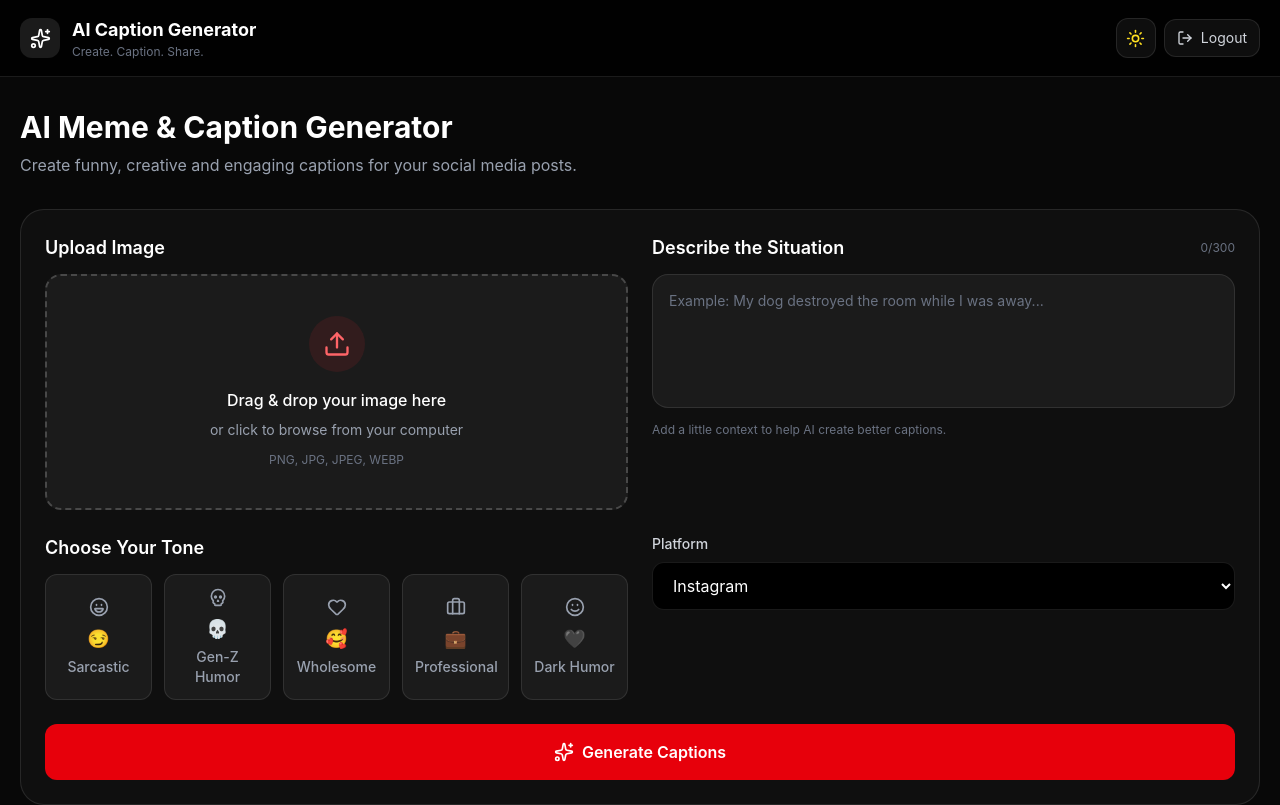
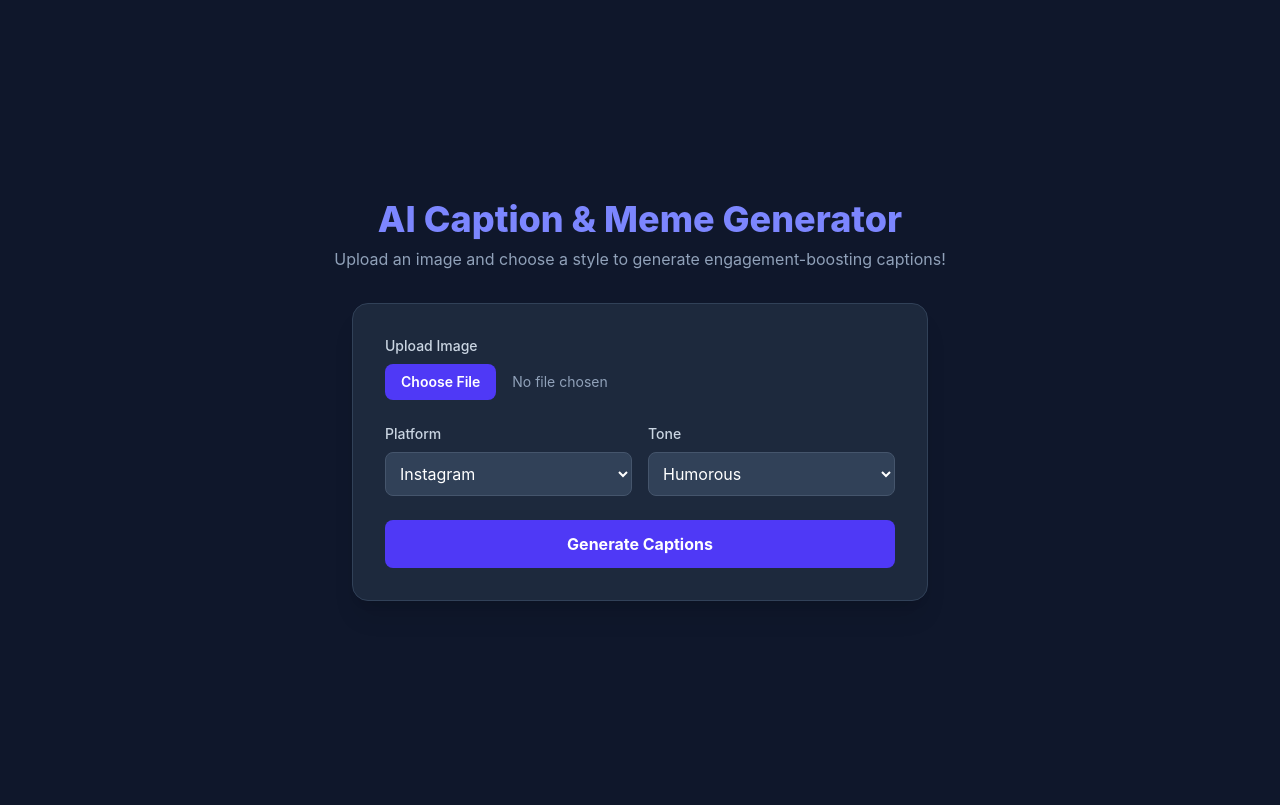
Before and after one commit to NityaVasireddy/GEFORCE, a React (Vite) app: page / in a window 1280 px wide. Shown: the top 805 px of the page. Built offline with nearby package versions, Linux system fonts and the light colour scheme; no server answers.

Commit message:
Update project

```diff
--- a/src/App.jsx
+++ b/src/App.jsx
@@ -1,583 +1,141 @@
-import { useEffect, useState } from "react";
-import { onAuthStateChanged, signOut } from "firebase/auth";
-
-import { auth } from "./firebase";
-
-import Header from "./components/Header";
-import ImageUpload from "./components/ImageUpload";
-import DescriptionInput from "./components/DescriptionInput";
-import ToneSelector from "./components/ToneSelector";
-import GenerateButton from "./components/GenerateButton";
-import ResultsGrid from "./components/ResultsGrid";
-import HashtagSuggestions from "./components/HashtagSuggestions";
-import MemeSuggestions from "./components/MemeSuggestions";
-import MemePreview from "./components/MemePreview";
-import HistoryFavorites from "./components/HistoryFavorites";
-
-/* =========================
-   Convert File to Base64
-========================= */
-
-const getBase64 = (file) => {
-  return new Promise((resolve, reject) => {
-    const reader = new FileReader();
-
-    reader.readAsDataURL(file);
-
-    reader.onload = () => resolve(reader.result);
-
-    reader.onerror = (error) => reject(error);
-  });
-};
+import React, { useState } from 'react';
 
 function App() {
-  /* =========================
-     Authentication
-  ========================= */
+  const [file, setFile] = useState(null);
+  const [preview, setPreview] = useState(null);
+  const [platform, setPlatform] = useState('Instagram');
+  const [tone, setTone] = useState('Humorous');
+  const [captions, setCaptions] = useState([]);
+  const [loading, setLoading] = useState(false);
+  const [error, setError] = useState('');
 
-  const [user, setUser] = useState(null);
-
-  /* =========================
-     Theme
-  ========================= */
-
-  const [darkMode, setDarkMode] = useState(() => {
-    const savedTheme = localStorage.getItem("theme");
-
-    if (savedTheme) {
-      return savedTheme === "dark";
-    }
-
-    return true;
-  });
-
-  /* =========================
-     Main States
-  ========================= */
-
-  const [image, setImage] = useState(null);
-
-  const [description, setDescription] = useState("");
-
-  const [tone, setTone] = useState("Funny");
-
-  const [platform, setPlatform] = useState("Instagram");
-
-  /* =========================
-     Caption States
-  ========================= */
-
-  const [captions, setCaptions] = useState([]);
-
-  const [selectedCaption, setSelectedCaption] = useState("");
-
-  const [aiSuggestions, setAiSuggestions] = useState([]);
-
-  const [loading, setLoading] = useState(false);
-
-  /* =========================
-     Firebase Auth Listener
-  ========================= */
-
-  useEffect(() => {
-    const unsubscribe = onAuthStateChanged(
-      auth,
-      (currentUser) => {
-        setUser(currentUser);
-      }
-    );
-
-    return () => unsubscribe();
-  }, []);
-
-  /* =========================
-     Theme Effect
-  ========================= */
-
-  useEffect(() => {
-    if (darkMode) {
-      document.documentElement.classList.remove("light");
-
-      document.documentElement.classList.add("dark");
-
-      localStorage.setItem("theme", "dark");
-    } else {
-      document.documentElement.classList.remove("dark");
-
-      document.documentElement.classList.add("light");
-
-      localStorage.setItem("theme", "light");
-    }
-  }, [darkMode]);
-
-  /* =========================
-     Logout
-  ========================= */
-
-  const handleLogout = async () => {
-    try {
-      await signOut(auth);
-    } catch (error) {
-      console.error("Logout error:", error);
+  const handleFileChange = (e) => {
+    const selectedFile = e.target.files[0];
+    if (selectedFile) {
+      setFile(selectedFile);
+      setPreview(URL.createObjectURL(selectedFile));
     }
   };
 
-  /* =========================
-     Generate Captions
-  ========================= */
-
-  const handleGenerate = async () => {
-    if (!description.trim() && !image) {
-      alert(
-        "Please upload an image or enter a description."
-      );
-
+  const handleGenerate = async (e) => {
+    e.preventDefault();
+    if (!file) {
+      setError('Please upload an image first.');
       return;
     }
 
     setLoading(true);
+    setError('');
+    setCaptions([]);
+
+    const formData = new FormData();
+    formData.append('image', file);
+    formData.append('platform', platform);
+    formData.append('tone', tone);
 
     try {
-      /* =========================
-         1. Extract Exact Base64 Image
-      ========================= */
-
-      let imageBase64 = null;
-
-      if (image?.base64) {
-        imageBase64 = image.base64;
-      } else if (image?.preview) {
-        imageBase64 = image.preview;
-      } else if (typeof image === "string") {
-        imageBase64 = image;
-      } else if (image instanceof File) {
-        imageBase64 = await getBase64(image);
-      } else if (image?.file instanceof File) {
-        imageBase64 = await getBase64(image.file);
-      }
-
-      console.log(
-        "Image Base64 available:",
-        !!imageBase64
-      );
-
-      /* =========================
-         2. Backend API Request
-      ========================= */
-
-      const response = await fetch(
-        "http://localhost:5000/api/generate",
-        {
-          method: "POST",
-
-          headers: {
-            "Content-Type": "application/json",
-          },
-
-          body: JSON.stringify({
-            description,
-            tone,
-            platform,
-            imageBase64,
-          }),
-        }
-      );
-
-      if (!response.ok) {
-        throw new Error(
-          `Server error: ${response.status}`
-        );
-      }
+      const response = await fetch('https://geforce-backend.onrender.com/generate-caption', {
+        method: 'POST',
+        body: formData,
+      });
 
       const data = await response.json();
 
-      console.log("Backend response:", data);
-
-      /* =========================
-         3. Captions
-      ========================= */
-
-      if (
-        data.success &&
-        Array.isArray(data.captions)
-      ) {
-        const formattedCaptions =
-          data.captions.map((item, index) => {
-            if (typeof item === "string") {
-              return {
-                id: Date.now() + index,
-                caption: item,
-              };
-            }
-
-            return {
-              id:
-                item.id ||
-                Date.now() + index,
-
-              caption:
-                item.caption ||
-                item.text ||
-                "",
-            };
-          });
-
-        setCaptions(formattedCaptions);
-
-        if (formattedCaptions.length > 0) {
-          setSelectedCaption(
-            formattedCaptions[0].caption
-          );
-        }
-      } else {
-        setCaptions([]);
-        setSelectedCaption("");
+      if (!response.ok) {
+        throw new Error(data.error || 'Failed to generate captions.');
       }
 
-      /* =========================
-         4. Hashtags
-      ========================= */
-
-      if (Array.isArray(data.hashtags)) {
-        setAiSuggestions(data.hashtags);
-      } else {
-        setAiSuggestions([]);
-      }
-
-      /* =========================
-         5. Save History
-      ========================= */
-
-      const firstCaption =
-        data.captions?.[0];
-
-      const historyCaption =
-        typeof firstCaption === "string"
-          ? firstCaption
-          : firstCaption?.caption ||
-            firstCaption?.text ||
-            "";
-
-      const historyItem = {
-        id: Date.now(),
-
-        description,
-
-        tone,
-
-        platform,
-
-        caption: historyCaption,
-
-        date: new Date().toLocaleString(),
-      };
-
-      const oldHistory =
-        JSON.parse(
-          localStorage.getItem(
-            "captionHistory"
-          )
-        ) || [];
-
-      localStorage.setItem(
-        "captionHistory",
-        JSON.stringify([
-          historyItem,
-          ...oldHistory,
-        ])
-      );
-    } catch (error) {
-      console.error(
-        "Generation error:",
-        error
-      );
-
-      alert(
-        "Unable to connect to the backend. Please make sure your backend server is running on port 5000."
-      );
+      setCaptions(data.captions || []);
+    } catch (err) {
+      setError(err.message || 'Error connecting to the backend server.');
     } finally {
       setLoading(false);
     }
   };
 
-  /* =========================
-     Select Caption
-  ========================= */
+  return (
+    <div className="min-h-screen bg-slate-900 text-white flex flex-col items-center justify-center p-6">
+      <header className="mb-8 text-center">
+        <h1 className="text-4xl font-extrabold text-indigo-400 mb-2">AI Caption & Meme Generator</h1>
+        <p className="text-slate-400">Upload an image and choose a style to generate engagement-boosting captions!</p>
+      </header>
 
-  const handleSelectCaption = (item) => {
-    const text =
-      typeof item === "string"
-        ? item
-        : item?.caption || "";
-
-    setSelectedCaption(text);
-  };
-
-  /* =========================
-     UI
-  ========================= */
-
-  return (
-    <div
-      className={`min-h-screen transition-colors duration-300 ${
-        darkMode
-          ? "bg-[#080808] text-white"
-          : "bg-[#f5f5f5] text-black"
-      }`}
-    >
-      {/* Header */}
-
-      <Header
-        darkMode={darkMode}
-        setDarkMode={setDarkMode}
-        onLogout={handleLogout}
-      />
-
-      <main className="mx-auto max-w-7xl px-5 py-8">
-
-        {/* =========================
-            Page Heading
-        ========================= */}
-
-        <div className="mb-8">
-
-          <h1
-            className={`text-3xl font-bold ${
-              darkMode
-                ? "text-white"
-                : "text-black"
-            }`}
-          >
-            AI Meme & Caption Generator
-          </h1>
-
-          <p
-            className={`mt-2 ${
-              darkMode
-                ? "text-gray-400"
-                : "text-gray-600"
-            }`}
-          >
-            Create funny, creative and engaging
-            captions for your social media posts.
-          </p>
-
-          {user && (
-            <p
-              className={`mt-2 text-sm ${
-                darkMode
-                  ? "text-gray-500"
-                  : "text-gray-500"
-              }`}
-            >
-              Welcome,{" "}
-              {user.displayName ||
-                user.email}
-            </p>
-          )}
-        </div>
-
-        {/* =========================
-            Input Section
-        ========================= */}
-
-        <section
-          className={`rounded-3xl border p-6 transition-colors ${
-            darkMode
-              ? "border-white/10 bg-white/[0.03]"
-              : "border-black/10 bg-white shadow-sm"
-          }`}
-        >
-
-          <div className="grid grid-cols-1 gap-6 lg:grid-cols-2">
-
-            {/* Image */}
-
-            <div>
-              <ImageUpload
-                image={image}
-                setImage={setImage}
-              />
-            </div>
-
-            {/* Description */}
-
-            <div>
-              <DescriptionInput
-                description={description}
-                setDescription={
-                  setDescription
-                }
-              />
-            </div>
-
+      <main className="w-full max-w-xl bg-slate-800 p-8 rounded-2xl shadow-xl border border-slate-700">
+        <form onSubmit={handleGenerate} className="space-y-6">
+          <div>
+            <label className="block text-sm font-medium mb-2 text-slate-300">Upload Image</label>
+            <input
+              type="file"
+              accept="image/*"
+              onChange={handleFileChange}
+              className="w-full text-sm text-slate-400 file:mr-4 file:py-2 file:px-4 file:rounded-lg file:border-0 file:text-sm file:font-semibold file:bg-indigo-600 file:text-white hover:file:bg-indigo-500 cursor-pointer"
+            />
           </div>
 
-          {/* Tone + Platform */}
+          {preview && (
+            <div className="mt-4 flex justify-center">
+              <img src={preview} alt="Upload preview" className="max-h-60 rounded-lg border border-slate-600 object-cover" />
+            </div>
+          )}
 
-          <div className="mt-6 grid grid-cols-1 gap-6 md:grid-cols-2">
-
-            {/* Tone */}
-
-            <ToneSelector
-              tone={tone}
-              setTone={setTone}
-            />
-
-            {/* Platform */}
-
+          <div className="grid grid-cols-2 gap-4">
             <div>
-
-              <label
-                className={`mb-2 block text-sm font-medium ${
-                  darkMode
-                    ? "text-gray-300"
-                    : "text-gray-700"
-                }`}
-              >
-                Platform
-              </label>
-
+              <label className="block text-sm font-medium mb-2 text-slate-300">Platform</label>
               <select
                 value={platform}
-                onChange={(e) =>
-                  setPlatform(
-                    e.target.value
-                  )
-                }
-                className={`w-full rounded-xl border px-4 py-3 outline-none transition ${
-                  darkMode
-                    ? "border-white/10 bg-black text-white"
-                    : "border-black/10 bg-white text-black"
-                }`}
+                onChange={(e) => setPlatform(e.target.value)}
+                className="w-full bg-slate-700 border border-slate-600 rounded-lg p-2.5 text-white focus:ring-2 focus:ring-indigo-500"
               >
-
-                <option value="Instagram">
-                  Instagram
-                </option>
-
-                <option value="Facebook">
-                  Facebook
-                </option>
-
-                <option value="Twitter">
-                  Twitter / X
-                </option>
-
-                <option value="LinkedIn">
-                  LinkedIn
-                </option>
-
-                <option value="WhatsApp">
-                  WhatsApp
-                </option>
-
+                <option value="Instagram">Instagram</option>
+                <option value="Twitter/X">Twitter/X</option>
+                <option value="LinkedIn">LinkedIn</option>
+                <option value="Reddit">Reddit</option>
               </select>
             </div>
 
+            <div>
+              <label className="block text-sm font-medium mb-2 text-slate-300">Tone</label>
+              <select
+                value={tone}
+                onChange={(e) => setTone(e.target.value)}
+                className="w-full bg-slate-700 border border-slate-600 rounded-lg p-2.5 text-white focus:ring-2 focus:ring-indigo-500"
+              >
+                <option value="Humorous">Humorous</option>
+                <option value="Professional">Professional</option>
+                <option value="Sarcastic">Sarcastic</option>
+                <option value="Inspirational">Inspirational</option>
+              </select>
+            </div>
           </div>
 
-          {/* Generate */}
+          <button
+            type="submit"
+            disabled={loading}
+            className="w-full bg-indigo-600 hover:bg-indigo-500 font-bold py-3 px-4 rounded-lg transition duration-200 disabled:opacity-50"
+          >
+            {loading ? 'Generating Captions...' : 'Generate Captions'}
+          </button>
+        </form>
 
-          <div className="mt-6">
-
-            <GenerateButton
-              onClick={handleGenerate}
-              loading={loading}
-            />
-
+        {error && (
+          <div className="mt-6 p-4 bg-red-900/50 border border-red-500 rounded-lg text-red-200 text-sm">
+            {error}
           </div>
-
-        </section>
-
-        {/* =========================
-            Caption Results
-        ========================= */}
+        )}
 
         {captions.length > 0 && (
-          <section className="mt-8">
-
-            <ResultsGrid
-              captions={captions}
-              onSelectCaption={
-                handleSelectCaption
-              }
-            />
-
-          </section>
+          <div className="mt-8 space-y-4">
+            <h2 className="text-xl font-bold text-indigo-300">Generated Captions</h2>
+            <ul className="space-y-3">
+              {captions.map((caption, index) => (
+                <li key={index} className="p-4 bg-slate-700/60 rounded-lg border border-slate-600 text-slate-200 text-sm">
+                  {caption}
+                </li>
+              ))}
+            </ul>
+          </div>
         )}
-
-        {/* =========================
-            Hashtags
-        ========================= */}
-
-        {captions.length > 0 && (
-          <section className="mt-8">
-
-            <HashtagSuggestions
-              description={description}
-              tone={tone}
-              platform={platform}
-              hashtags={aiSuggestions}
-            />
-
-          </section>
-        )}
-
-        {/* =========================
-            Meme Suggestions
-        ========================= */}
-
-        {captions.length > 0 && (
-          <section className="mt-8">
-
-            <MemeSuggestions
-              description={description}
-              tone={tone}
-            />
-
-          </section>
-        )}
-
-        {/* =========================
-            Meme Preview
-        ========================= */}
-
-        <section className="mt-8">
-
-          <MemePreview
-            image={image}
-            caption={selectedCaption}
-          />
-
-        </section>
-
-        {/* =========================
-            History & Favorites
-        ========================= */}
-
-        <section className="mt-8">
-
-          <HistoryFavorites />
-
-        </section>
-
       </main>
-
-      {/* =========================
-          Footer
-      ========================= */}
-
-      <footer
-        className={`border-t px-5 py-6 text-center text-sm ${
-          darkMode
-            ? "border-white/10 text-gray-600"
-            : "border-black/10 text-gray-500"
-        }`}
-      >
-        AI Meme & Caption Generator © 2026
-      </footer>
-
     </div>
   );
 }
--- a/src/index.css
+++ b/src/index.css
@@ -1,23 +1,13 @@
 @import "tailwindcss";
 
-* {
-  box-sizing: border-box;
-}
-
-html {
-  background: #080808;
+:root {
+  font-family: Inter, system-ui, Avenir, Helvetica, Arial, sans-serif;
+  color-scheme: dark;
 }
 
 body {
   margin: 0;
-  font-family: Inter, system-ui, sans-serif;
-  background: #080808;
-  color: white;
-  transition: background-color 0.3s ease, color 0.3s ease;
+  min-width: 320px;
+  min-height: 100vh;
+  background-color: #0f172a;
 }
-
-html.light,
-html.light body {
-  background: #f5f5f5;
-  color: #111111;
-}
```
